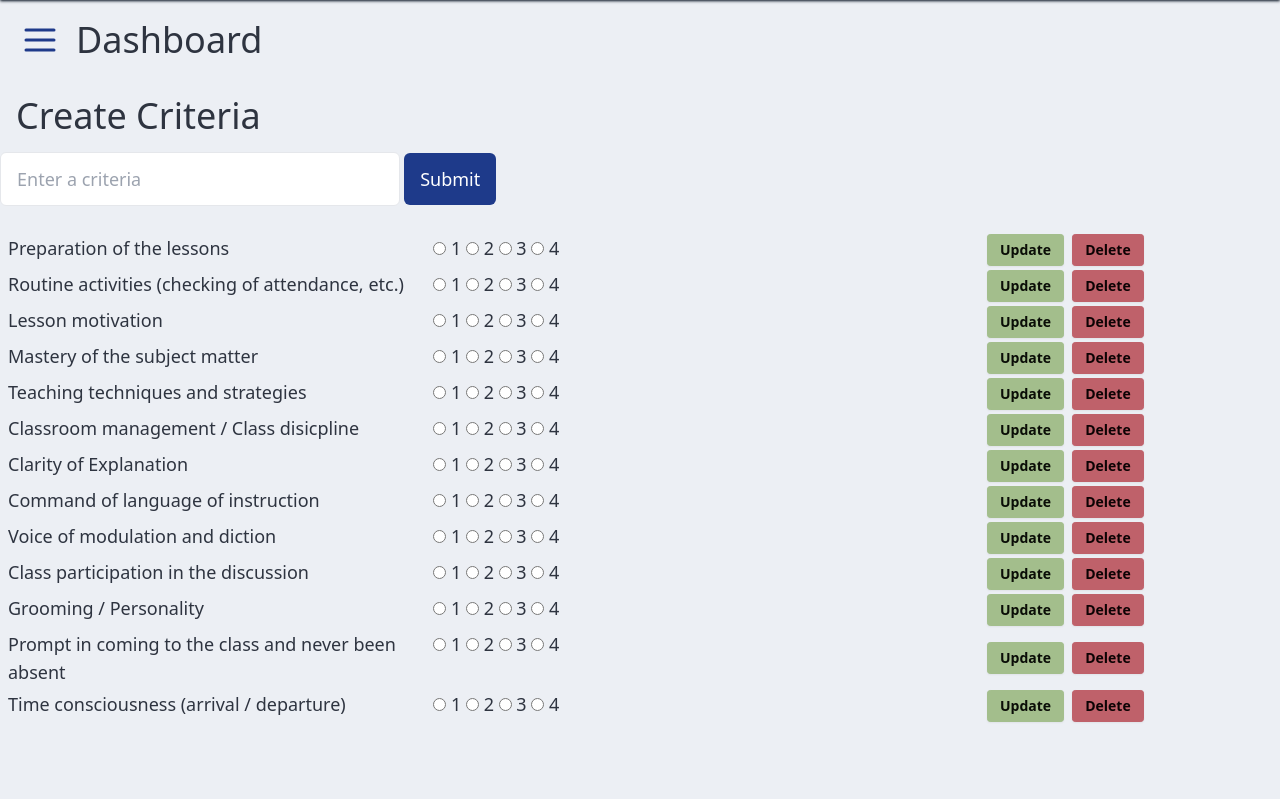
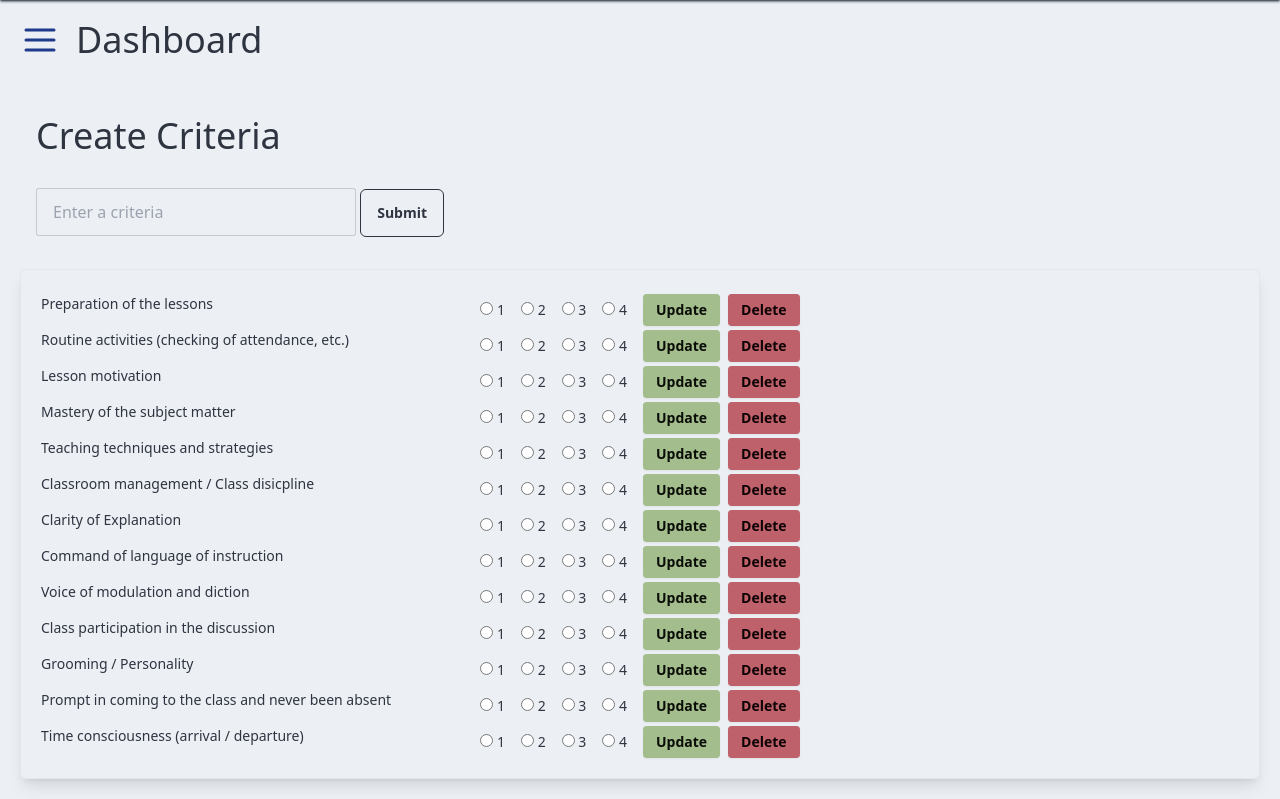
Before and after one commit to Hiiex09/jan_capstone, a PHP site: page /admin/manage_criteria.php in a window 1280 px wide. Shown: the part 73-872 px from the top of the page. Before the commit the page ends 795 px from the top, so only its background shows below. Run offline with PHP 8.4, Linux system fonts and the light colour scheme; a user stored in the database is signed in; data comes from the database, SQL or seed files in the repository; data that the repository does not hold is empty; some libraries are stand-ins or nearby versions.

Commit message:
updating UI to manage_criteria.php

```diff
--- a/admin/manage_criteria.php
+++ b/admin/manage_criteria.php
@@ -160,7 +160,7 @@ if (isset($_GET['delete'])) {
 </head>
 
 <body>
-  <div class="  ">
+  <div class="p-5">
     <div class="m-4">
       <h1 class="text-4xl">Create Criteria</h1>
     </div>
@@ -168,34 +168,30 @@ if (isset($_GET['delete'])) {
     <form action="<?php echo htmlspecialchars($_SERVER['PHP_SELF']); ?>" method="post">
       <input type="hidden" name="id" value="<?php echo htmlspecialchars($criteriaId); ?>">
       <input type="hidden" name="action" value="<?php echo $criteriaId ? 'update' : 'create'; ?>">
+      <div class="p-4">
         <div>
-        <div>
-          <input
-            type="text"
+          <input type="text"
             name="criteria"
             placeholder="Enter a criteria"
             value="<?php echo htmlspecialchars($selectedCriteria); ?>"
-            required
-            class="border px-4 py-3 w-[400px] rounded-md text-lg">
+            required class="input input-bordered w-full max-w-xs" />
           <input
             type="submit"
             value="Submit"
-            class="px-4 py-3 rounded-md
-              text-white text-lg bg-blue-900 hover:bg-blue-500
-              hover:border-s-4 border-yellow-300 cursor-pointer" /> <!-- Combined submit button -->
+            class="btn btn-md btn-outline rounded-md cursor-pointer" /> <!-- Combined submit button -->
         </div>
       </div>
     </form>
 
     <!-- Where the criteria will be displayed -->
-    <div id="criterialist" class="mt-4 p-2 rounded-md">
+    <div id="criterialist" class="mt-4 p-5 rounded-md border shadow-lg">
       <?php if (count($criteriaList) > 0): ?>
         <ol>
           <?php foreach ($criteriaList as $index => $listCriteria): ?>
             <li>
-              <div class="grid grid-cols-3 gap-3 text-lg mt-1">
+              <div class="grid grid-cols-3 gap-3 text-sm mt-1">
                 <?php echo htmlspecialchars($listCriteria['criteria']); ?>
-                <div>
+                <div class="flex justify-center items-center gap-4">
                   <?php for ($i = 1; $i <= 4; $i++): ?>
                     <label>
                       <input
@@ -206,8 +202,6 @@ if (isset($_GET['delete'])) {
                       <?php echo $i; ?>
                     </label>
                   <?php endfor; ?>
-                </div>
-
                   <div class="flex justify-center items-center gap-2">
                     <a class="btn btn-sm btn-success" href="<?php echo htmlspecialchars($_SERVER['PHP_SELF']); ?>?edit=<?php echo $listCriteria['criteria_id']; ?>">
                       Update
@@ -218,6 +212,9 @@ if (isset($_GET['delete'])) {
                     </a>
                   </div>
                 </div>
+
+
+              </div>
             </li>
           <?php endforeach; ?>
         </ol>
@@ -226,7 +223,7 @@ if (isset($_GET['delete'])) {
       <?php endif; ?>
     </div>
   </div>
-  <!-- Input Form -->
+
 
 </body>
 
```
Lines whose indentation alone changed are shown as unchanged.
